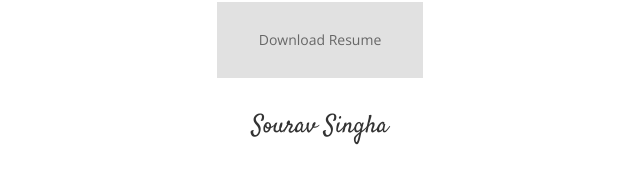
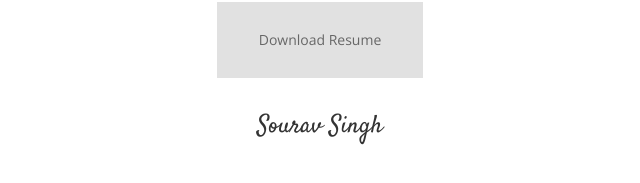
Before and after one commit to souravgit/portfolio, a plain HTML site: page index.html in a window 1280 px wide. Shown: the part 1710-1893 px from the top of the page, 320-960 px from the left. Drawn offline with nearby package versions, Linux system fonts and the light colour scheme.

Commit message:
Changed footer name.

```diff
--- a/index.html
+++ b/index.html
@@ -255,7 +255,7 @@
         <div class="container text-center">
             <p><a class="hvr-buzz-out" href="#">Download Resume</a></p>
             <div class="clear-fix"></div>
-            <h3>Sourav Singha</h3>
+            <h3>Sourav Singh</h3>
         </div>
     </footer>
 
```
